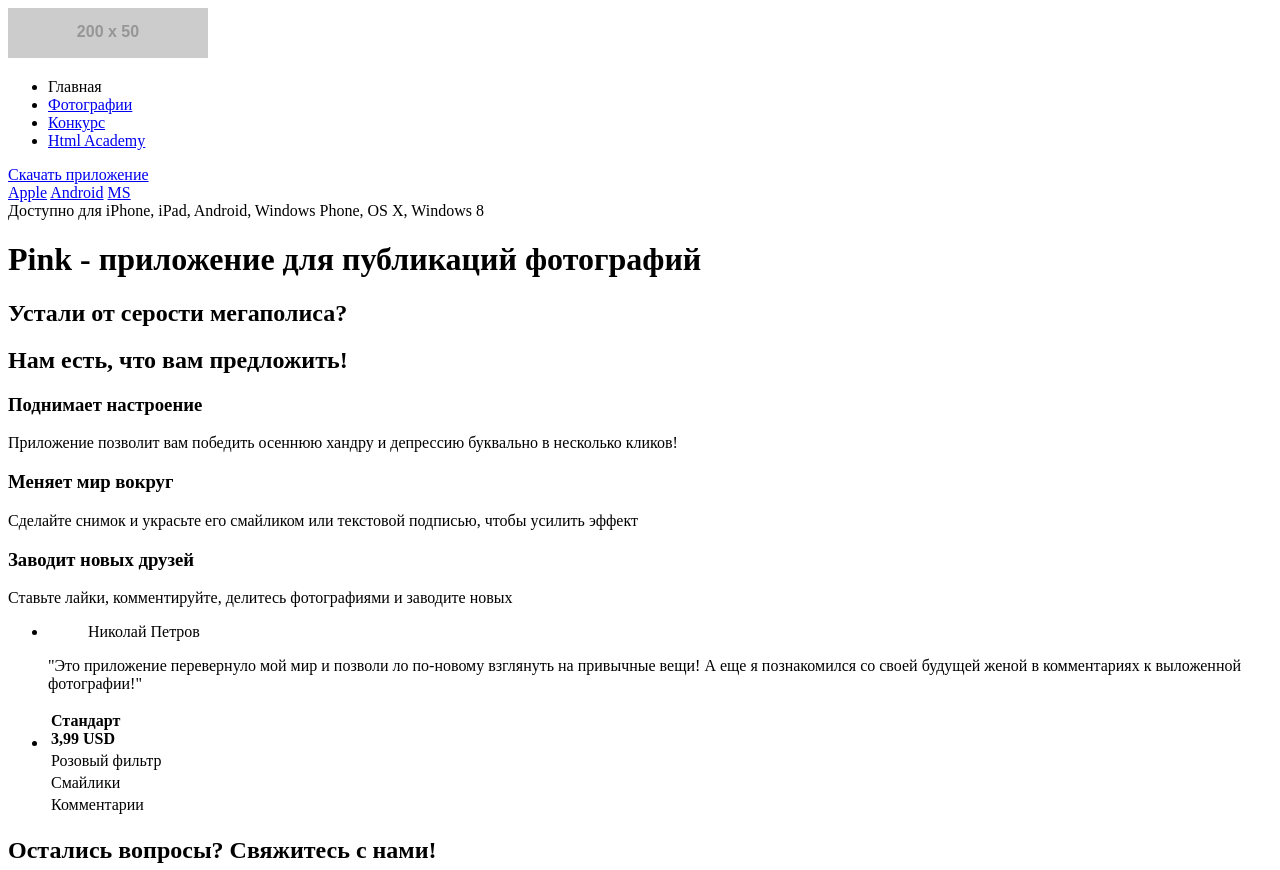
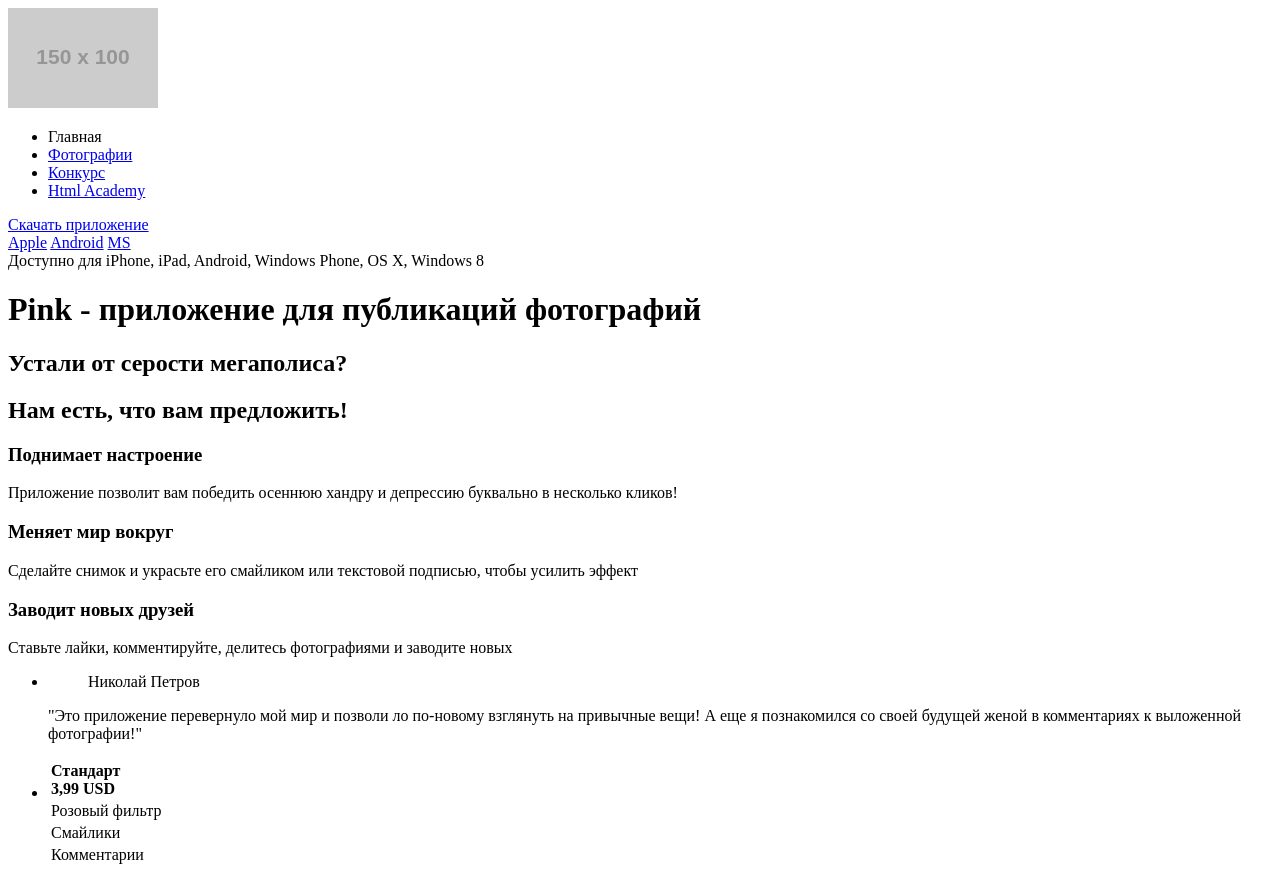
Before and after one commit to ar78ilnik/272055-pink-1, a website: page source/index.html in a window 1280 px wide. Shown: the top 870 px of the page. Drawn offline with Linux system fonts and the light colour scheme; placeholder pictures from the web are drawn by us.

Commit message:
Change index.html

```diff
--- a/source/index.html
+++ b/source/index.html
@@ -8,7 +8,7 @@
   <header class="page-header">
     <section class="header-menu">
       <a class="logo" href="index.html">
-        <img class="logo-image" src="http://placehold.it/200x50" alt="Логотип Pink">
+        <img class="logo-image" src="http://placehold.it/150x100" alt="Логотип Pink">
       </a>
       <nav class="main-nav">
         <div class="main-nav__menu">
```
